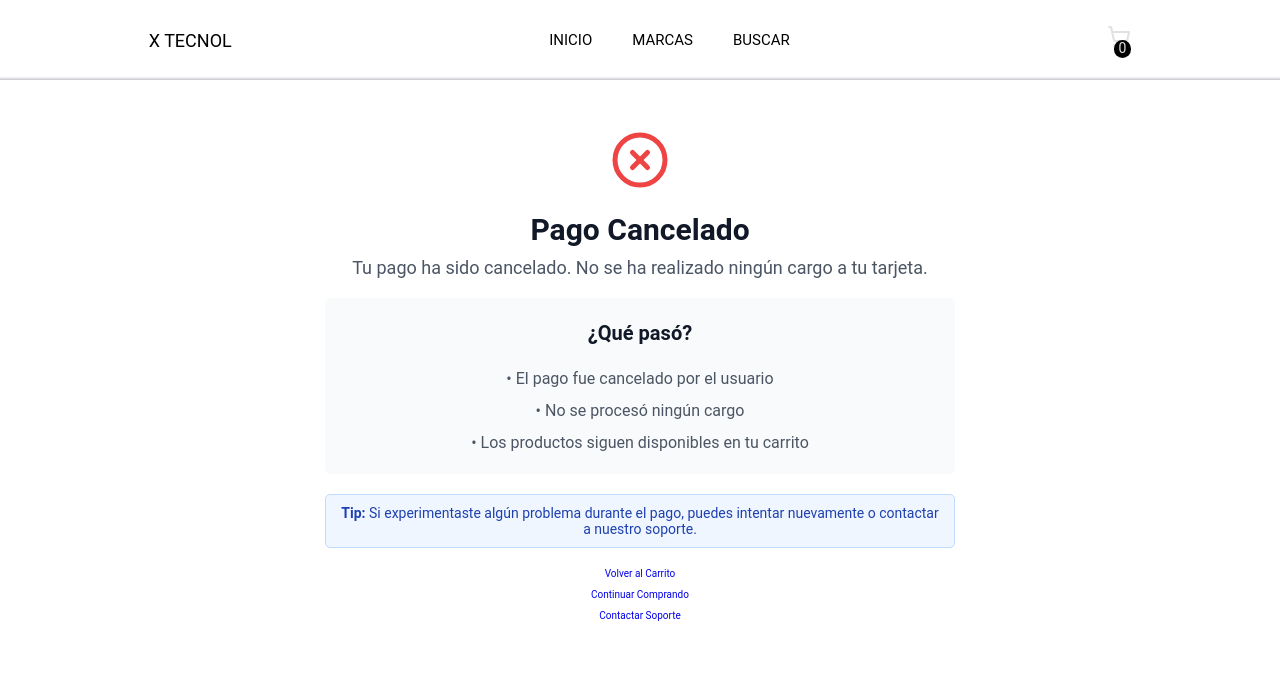
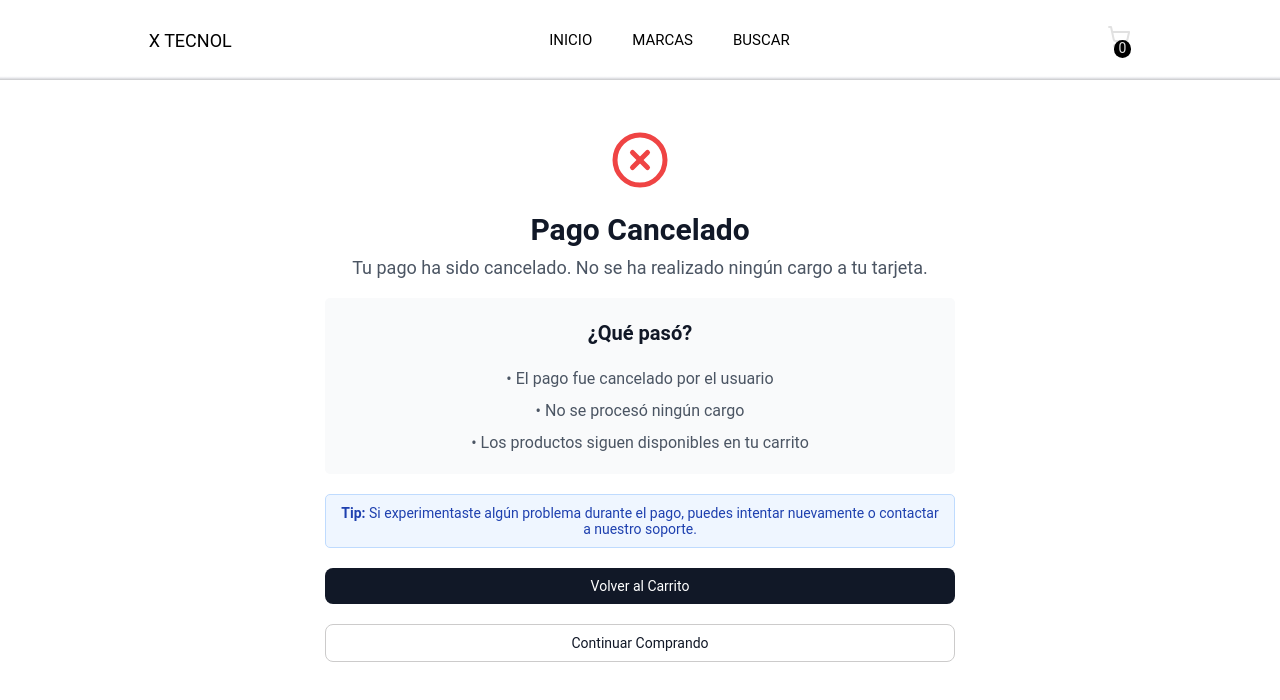
Before and after one commit to Leonardo-G/React-ecommerce-tecnologia, a Next.js app: page /cancel in a window 1280 px wide. Shown: the top 700 px of the page. Built offline with nearby package versions, Linux system fonts and the light colour scheme.

Commit message:
fix(pages): styles change in success and cancel page

```diff
--- a/src/App.scss
+++ b/src/App.scss
@@ -22,7 +22,7 @@ img{
 }
 
 
-p, h1, h2, h3, li, span{
+p, h1, h2, h3, li, span, button{
     font-family: "Roboto", sans-serif;
 }
 
--- a/src/app/cancel/page.tsx
+++ b/src/app/cancel/page.tsx
@@ -30,20 +30,14 @@ export default function CancelPage() {
           </div>
 
           <div className="buttons">
-            <div className="bg-black hover:bg-gray-800 text-white py-3 rounded-md font-medium">
+            <div className="bg-black hover:bg-gray-800 text-white py-3 rounded-md font-medium button-black">
               <Link href="/cart">Volver al Carrito</Link>
             </div>
 
             <div
-              className="border-gray-300 text-gray-700 hover:bg-gray-50 py-3 rounded-md font-medium bg-transparent"
+              className="border-gray-300 text-gray-700 hover:bg-gray-50 py-3 rounded-md font-medium bg-transparent button-border"
             >
               <Link href="/">Continuar Comprando</Link>
-            </div>
-
-            <div
-              className="text-gray-500 hover:text-gray-700 py-3 rounded-md font-medium"
-            >
-              <Link href="/support">Contactar Soporte</Link>
             </div>
           </div>
         </div>
--- a/src/app/cancel/styles.scss
+++ b/src/app/cancel/styles.scss
@@ -67,3 +67,27 @@
   flex-direction: column;
   gap: 1rem;
 }
+
+.button-black {
+    background-color: #111827;
+    padding: 10px 10px;
+    border-radius: 8px;
+    font-weight: medium;
+    a {
+        color: #ffffff;
+        font-size: 14px;
+    }
+}
+
+.button-border {
+    margin-top: 10px;
+    border: 1px solid rgb(204, 203, 203);
+    border-radius: 8px;
+    padding: 10px 10px;
+    a{
+        color: #111827;
+        text-decoration: none;
+        font-size: 14px;
+        font-weight: medium;
+    }
+}
--- a/src/app/success/page.tsx
+++ b/src/app/success/page.tsx
@@ -34,12 +34,12 @@ export default function SuccessPage() {
           </div>
 
           <div className="buttons">
-            <div className="w-full bg-black hover:bg-gray-800 text-white py-3 rounded-md font-medium">
+            <div className="w-full bg-black hover:bg-gray-800 text-white py-3 rounded-md font-medium button-black">
               <Link href="/">Continuar Comprando</Link>
             </div>
 
             <div
-              className="w-full border-gray-300 text-gray-700 hover:bg-gray-50 py-3 rounded-md font-medium bg-transparent"
+              className="w-full border-gray-300 text-gray-700 hover:bg-gray-50 py-3 rounded-md font-medium bg-transparent button-border"
             >
               <Link href="/orders">Ver mis pedidos</Link>
             </div>
--- a/src/app/success/styles.scss
+++ b/src/app/success/styles.scss
@@ -65,3 +65,28 @@
   flex-direction: column;
   gap: 1rem;
 }
+
+.button-black {
+    margin-top: 10px;
+    background-color: #111827;
+    padding: 10px 10px;
+    border-radius: 8px;
+    font-weight: medium;
+    a {
+        color: #ffffff;
+        font-size: 14px;
+    }
+}
+
+.button-border {
+    margin-top: 10px;
+    border: 1px solid rgb(204, 203, 203);
+    border-radius: 8px;
+    padding: 10px 10px;
+    a{
+        color: #111827;
+        text-decoration: none;
+        font-size: 14px;
+        font-weight: medium;
+    }
+}
```
